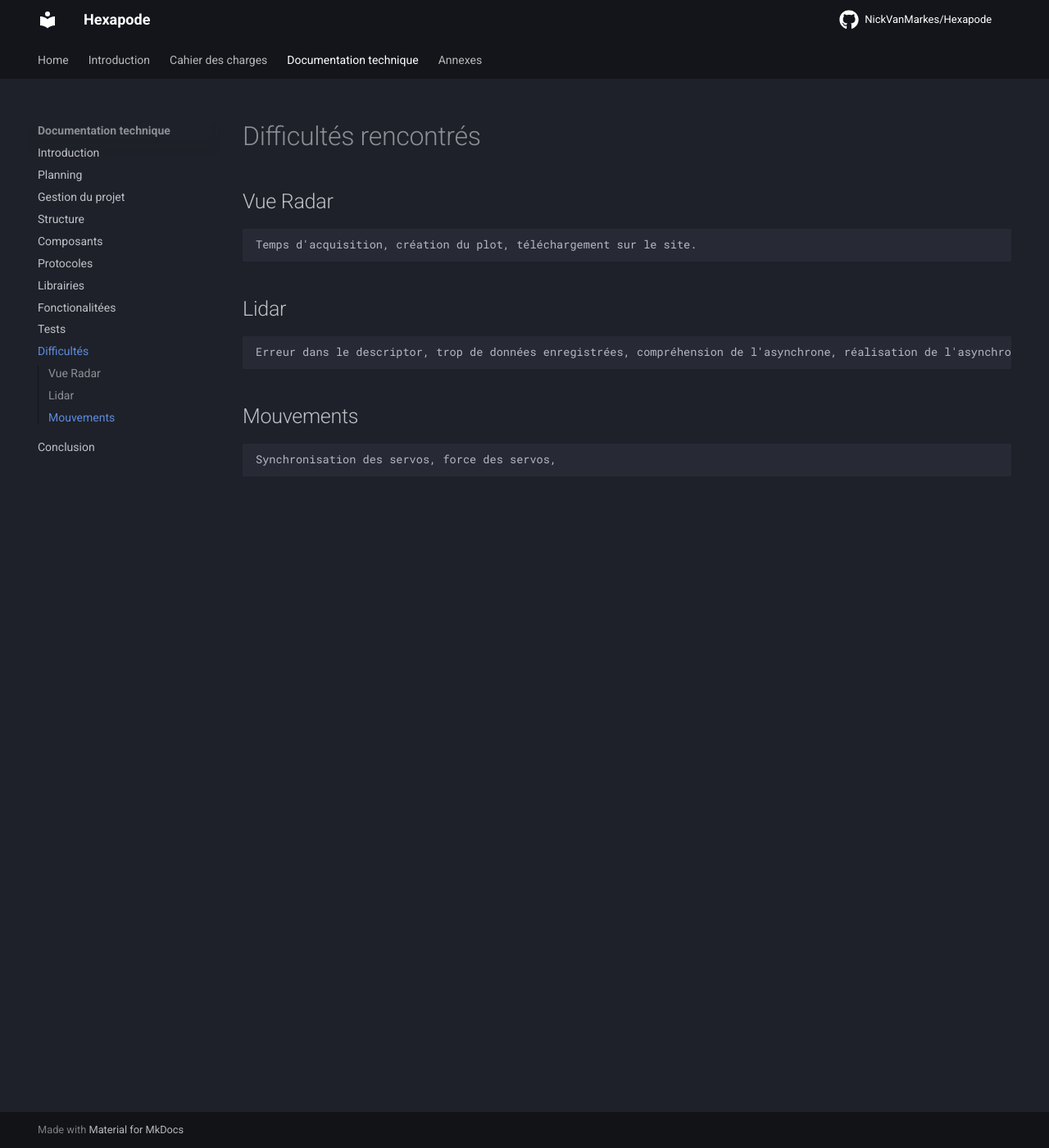
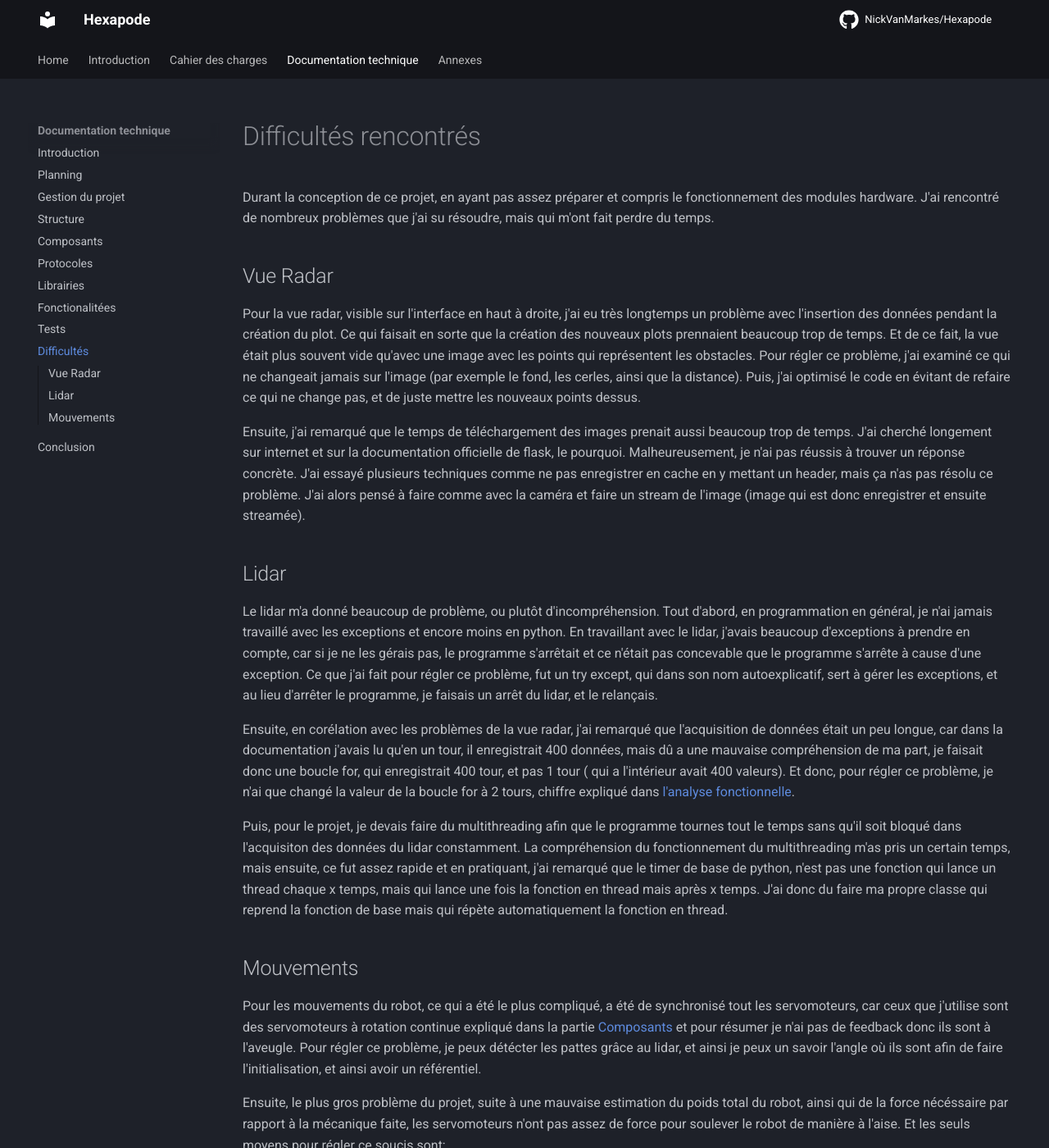
Before and after one commit to NickVanMarkes/Hexapode, an MkDocs documentation site: the page built from docs/Difficulte.md, in a window 1280 px wide and 1400 px high. Shown: the whole window at 82% size. Built offline with MkDocs 1.6.1 and Material for MkDocs 9.7.7, drawn with Linux system fonts in a browser that asks for light colours; comment, search, counter and statistics services are not loaded; some of the changed text lies outside the part shown.

Commit message:
Docs: Add difficulties part

```diff
--- a/docs/Difficulte.md
+++ b/docs/Difficulte.md
@@ -1,12 +1,32 @@
 # Difficultés rencontrés
+
+Durant la conception de ce projet, en ayant pas assez préparer et compris le fonctionnement des modules hardware. J'ai rencontré de nombreux problèmes que j'ai su résoudre, mais qui m'ont fait perdre du temps.
 
 ## Vue Radar
 
-    Temps d'acquisition, création du plot, téléchargement sur le site.
+Pour la vue radar, visible sur l'interface en haut à droite, j'ai eu très longtemps un problème avec l'insertion des données pendant la création du plot. Ce qui faisait en sorte que la création des nouveaux plots prennaient beaucoup trop de temps. Et de ce fait, la vue était plus souvent vide qu'avec une image avec les points qui représentent les obstacles. Pour régler ce problème, j'ai examiné ce qui ne changeait jamais sur l'image (par exemple le fond, les cerles, ainsi que la distance). Puis, j'ai optimisé le code en évitant de refaire ce qui ne change pas, et de juste mettre les nouveaux points dessus.
+
+Ensuite, j'ai remarqué que le temps de téléchargement des images prenait aussi beaucoup trop de temps. J'ai cherché longement sur internet et sur la documentation officielle de flask, le pourquoi. Malheureusement, je n'ai pas réussis à trouver un réponse concrète. J'ai essayé plusieurs techniques comme ne pas enregistrer en cache en y mettant un header, mais ça n'as pas résolu ce problème. J'ai alors pensé à faire comme avec la caméra et faire un stream de l'image (image qui est donc enregistrer et ensuite streamée).
+
 
 ## Lidar
-    Erreur dans le descriptor, trop de données enregistrées, compréhension de l'asynchrone, réalisation de l'asynchrone, Timer qui ne signifie pas ce que je pensais, création d'un Timer qui se répète.
+
+Le lidar m'a donné beaucoup de problème, ou plutôt d'incompréhension. Tout d'abord, en programmation en général, je n'ai jamais travaillé avec les exceptions et encore moins en python. En travaillant avec le lidar, j'avais beaucoup d'exceptions à prendre en compte, car si je ne les gérais pas, le programme s'arrêtait et ce n'était pas concevable que le programme s'arrête à cause d'une exception. Ce que j'ai fait pour régler ce problème, fut un try except, qui dans son nom autoexplicatif, sert à gérer les exceptions, et au lieu d'arrêter le programme, je faisais un arrêt du lidar, et le relançais.
+
+Ensuite, en corélation avec les problèmes de la vue radar, j'ai remarqué que l'acquisition de données était un peu longue, car dans la documentation j'avais lu qu'en un tour, il enregistrait 400 données, mais dû a une mauvaise compréhension de ma part, je faisait donc une boucle for, qui enregistrait 400 tour, et pas 1 tour ( qui a l'intérieur avait 400 valeurs). Et donc, pour régler ce problème, je n'ai que changé la valeur de la boucle for à 2 tours, chiffre expliqué dans <a href="../Fonctionalite">l'analyse fonctionnelle</a>.
+
+Puis, pour le projet, je devais faire du multithreading afin que le programme tournes tout le temps sans qu'il soit bloqué dans l'acquisiton des données du lidar constamment. La compréhension du fonctionnement du multithreading m'as pris un certain temps, mais ensuite, ce fut assez rapide et en pratiquant, j'ai remarqué que le timer de base de python, n'est pas une fonction qui lance un thread chaque x temps, mais qui lance une fois la fonction en thread mais après x temps. J'ai donc du faire ma propre classe qui reprend la fonction de base mais qui répète automatiquement la fonction en thread.
 
 ## Mouvements
 
-    Synchronisation des servos, force des servos,
+Pour les mouvements du robot, ce qui a été le plus compliqué, a été de synchronisé tout les servomoteurs, car ceux que j'utilise sont des servomoteurs à rotation continue expliqué dans la partie <a href="../Composants">Composants</a> et pour résumer je n'ai pas de feedback donc ils sont à l'aveugle. Pour régler ce problème, je peux détécter les pattes grâce au lidar, et ainsi je peux un savoir l'angle où ils sont afin de faire l'initialisation, et ainsi avoir un référentiel.
+
+Ensuite, le plus gros problème du projet, suite à une mauvaise estimation du poids total du robot, ainsi qui de la force nécéssaire par rapport à la mécanique faite, les servomoteurs n'ont pas assez de force pour soulever le robot de manière à l'aise. Et les seuls moyens pour régler ce soucis sont:
+
+- Changer les servomoteurs
+
+Je pourrais changer les servomoteurs et en prendre des plus puissant, sauf que cette solution est très chère, car il y a 18 servomoteurs à changer et les prix grimpent vite pour avoir de la puissance.
+
+- Changer la mécanique
+
+Je pourrais changer la mécanique du robot, et ainsi les moments de force seront moins important, et aussi réduire le poids des pièces en enlevant les espaces inutiles.
--- a/mkdocs.yml
+++ b/mkdocs.yml
@@ -95,7 +95,7 @@ plugins:
       # headless_chrome_path: headless-chromium
       #
       #output_path: any-place/document.pdf
-      #enabled_if_env: ENABLE_PDF_EXPORT
+      enabled_if_env: ENABLE_PDF_EXPORT
       #
       #debug_html: true
       #show_anchors: true
```
